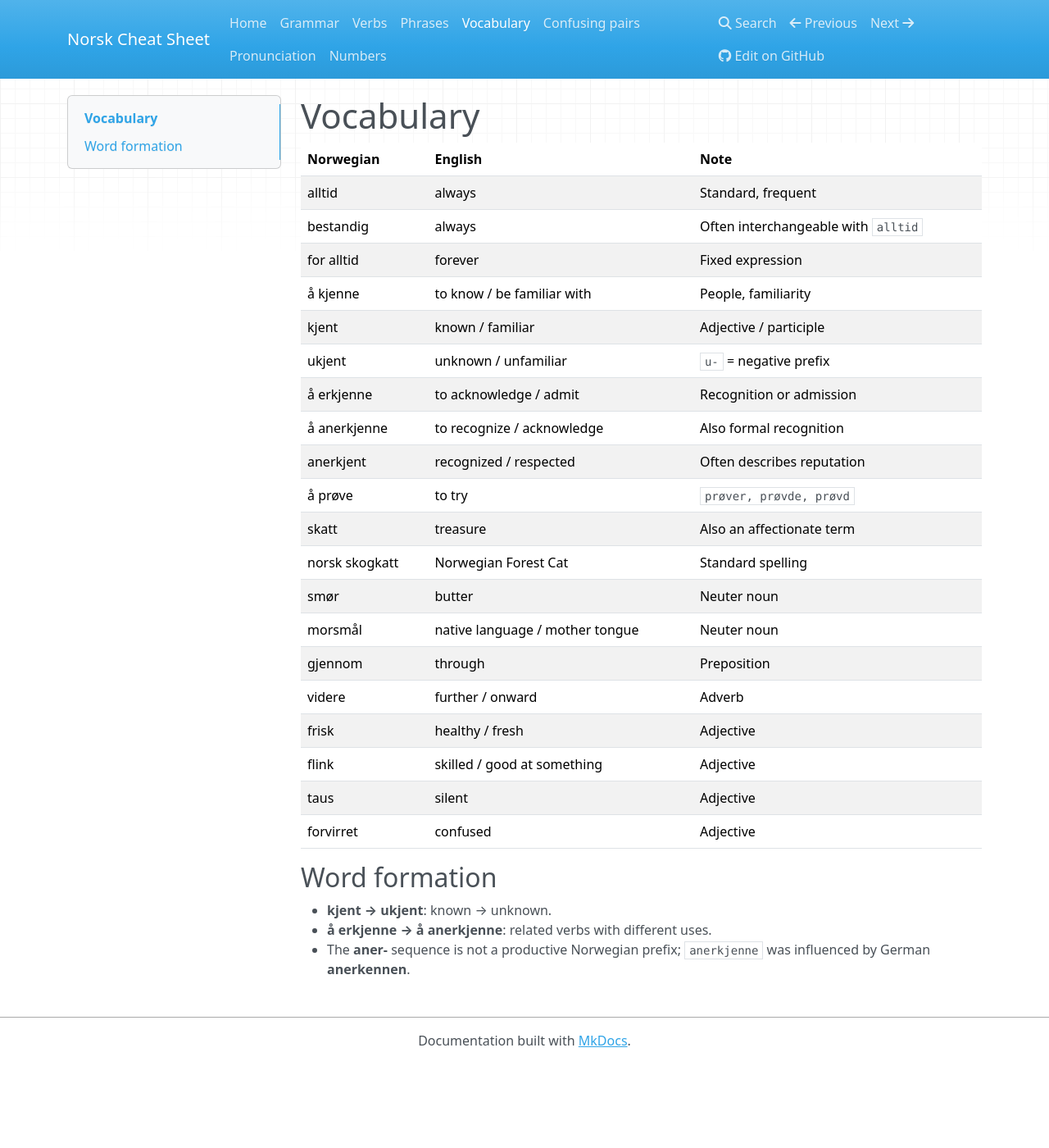
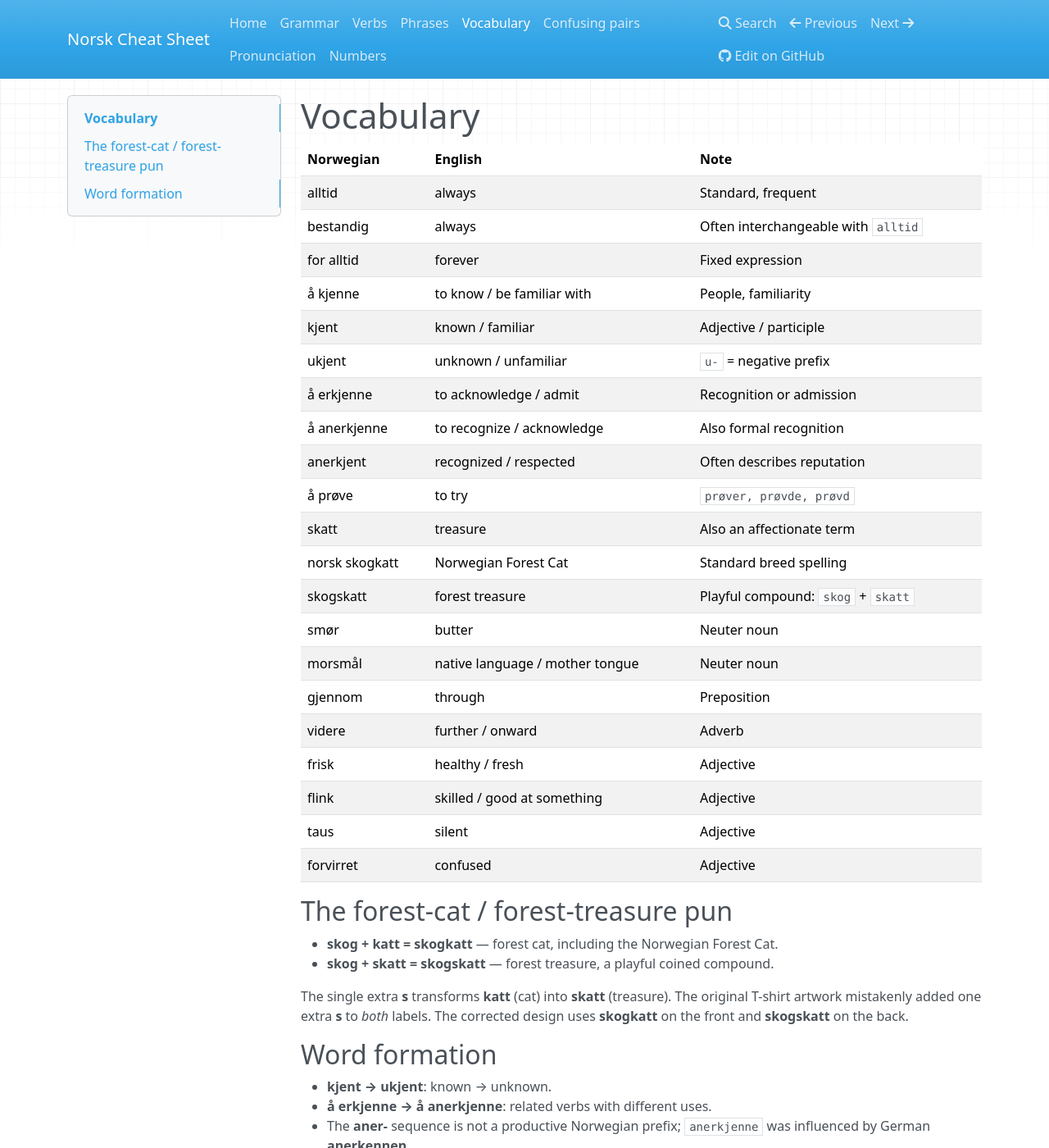
Before and after one commit to timsnyder/norsk-cheatsheet, an MkDocs documentation site: the page built from docs/vocabulary.md, in a window 1280 px wide and 1400 px high. Shown: the whole window at 82% size. Built offline with MkDocs 1.6.1, drawn with Linux system fonts in a browser that asks for light colours; nearby versions of some CDN libraries.

Commit message:
docs: address review feedback in docs/vocabulary.md
Co-authored-by: ChatGPT (GPT-6) <noreply@openai.com>

```diff
--- a/docs/vocabulary.md
+++ b/docs/vocabulary.md
@@ -13,7 +13,8 @@
 | anerkjent | recognized / respected | Often describes reputation |
 | å prøve | to try | `prøver, prøvde, prøvd` |
 | skatt | treasure | Also an affectionate term |
-| norsk skogkatt | Norwegian Forest Cat | Standard spelling |
+| norsk skogkatt | Norwegian Forest Cat | Standard breed spelling |
+| skogskatt | forest treasure | Playful compound: `skog` + `skatt` |
 | smør | butter | Neuter noun |
 | morsmål | native language / mother tongue | Neuter noun |
 | gjennom | through | Preposition |
@@ -23,6 +24,15 @@
 | taus | silent | Adjective |
 | forvirret | confused | Adjective |
 
+## The forest-cat / forest-treasure pun
+
+- **skog + katt = skogkatt** — forest cat, including the Norwegian Forest Cat.
+- **skog + skatt = skogskatt** — forest treasure, a playful coined compound.
+
+The single extra **s** transforms **katt** (cat) into **skatt** (treasure).
+The original T-shirt artwork mistakenly added one extra **s** to *both* labels.
+The corrected design uses **skogkatt** on the front and **skogskatt** on the back.
+
 ## Word formation
 
 - **kjent → ukjent**: known → unknown.
```
